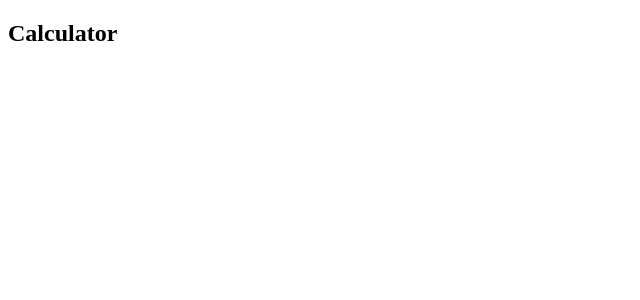
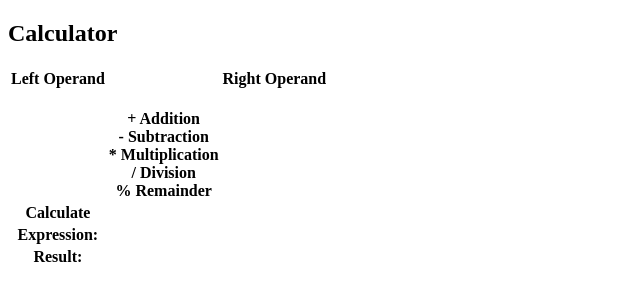
Before and after one commit to burke-md/web-calculator, a plain HTML site: page client/index.html in a window 1280 px wide. Shown: the whole page, without its empty margins (0-640 px from the left). Drawn offline with Linux system fonts and the light colour scheme.

Commit message:
Build out HTML. Text only, no buttons, no style.

```diff
--- a/client/index.html
+++ b/client/index.html
@@ -5,8 +5,40 @@
     <meta charset="utf-8" />
     <title>Calculator</title>
   </head>
-
   <body>
     <h2>Calculator</h2>
+    <table>
+      <tr>
+        <th>Left Operand</th>
+        <th></th>
+        <th>Right Operand</th>
+      </tr>
+      <tr>
+        <th></th>
+        <th>
+          <br>+ Addition
+          <br>- Subtraction
+          <br>* Multiplication
+          <br>/ Division
+          <br>% Remainder
+        </th>
+        <th></th>
+      </tr>
+      <tr>
+        <th>
+          Calculate
+        </th>
+      </tr>
+      <tr>
+        <th>
+          Expression:
+        </th>
+      </tr>
+      <tr>
+        <th>
+          Result:
+        </th>
+      </tr>
+    </table>
   </body>
 </html>
```
